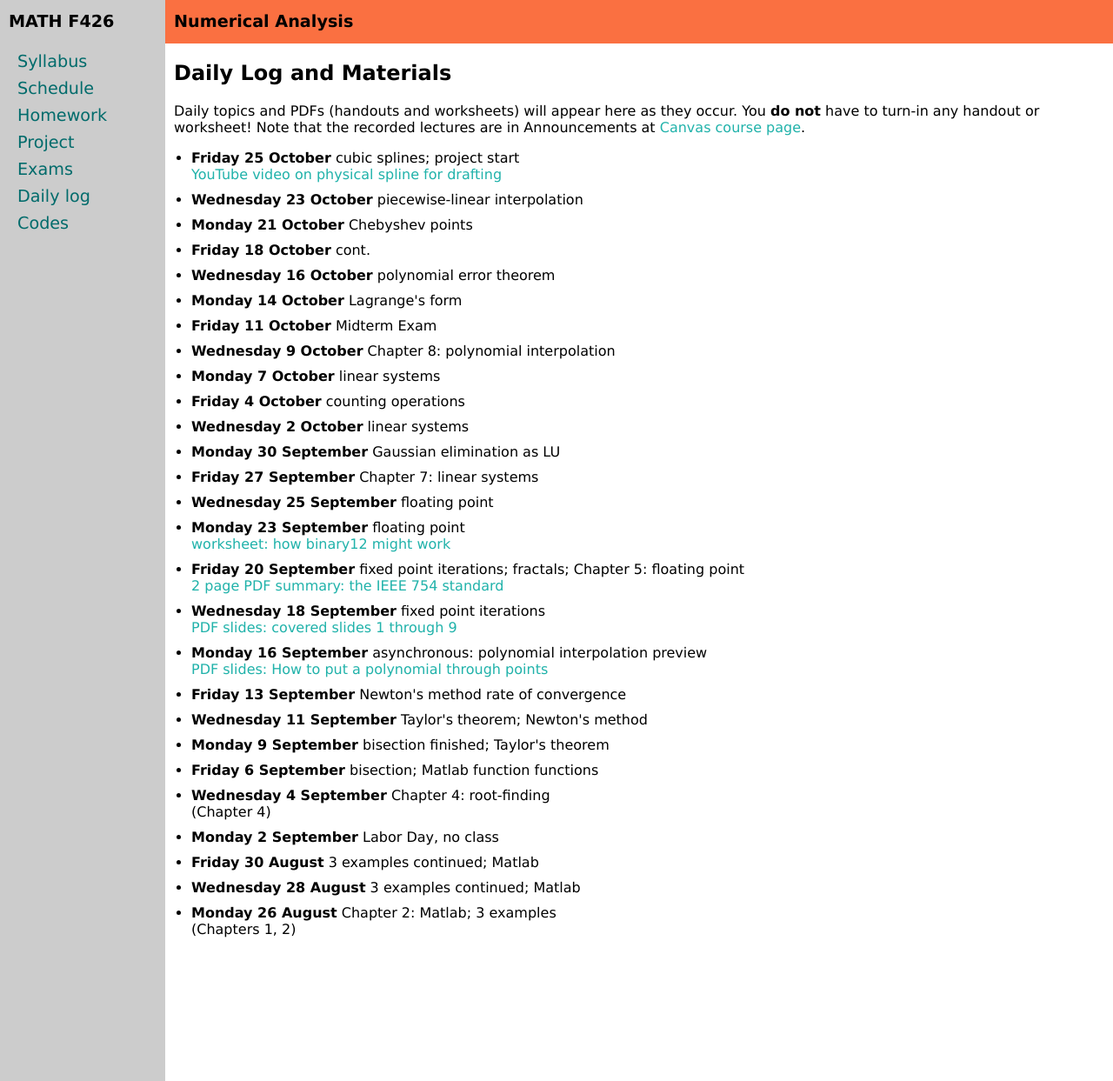
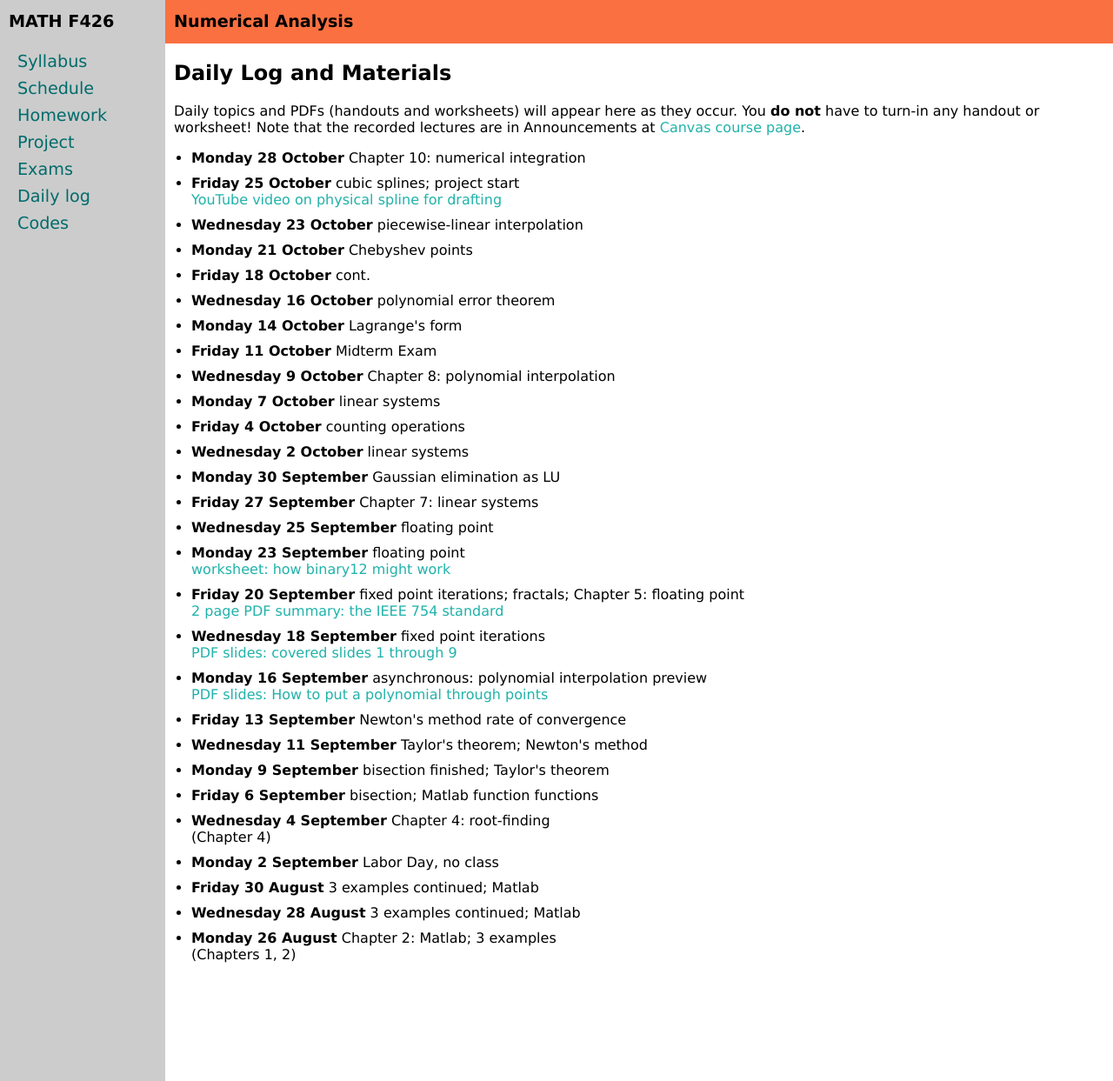
Before and after one commit to bueler/numerical, a Jekyll site: the page built from daily.md, in a window 1280 px wide and 1243 px high. Shown: the whole window at 87% size. Built offline with Jekyll 4.4.1, drawn with Linux system fonts in a browser that asks for light colours.

Commit message:
today daily

```diff
--- a/_data/daily.yml
+++ b/_data/daily.yml
@@ -1,6 +1,8 @@
 semester: Fall 2024
 home: assets/
 daily:
+- name: Monday 28 October
+  description: "Chapter 10: numerical integration"
 - name: Friday 25 October
   description: cubic splines; project start
   otherurl: https://www.youtube.com/watch?v=gnbl1LKxcK4
```
